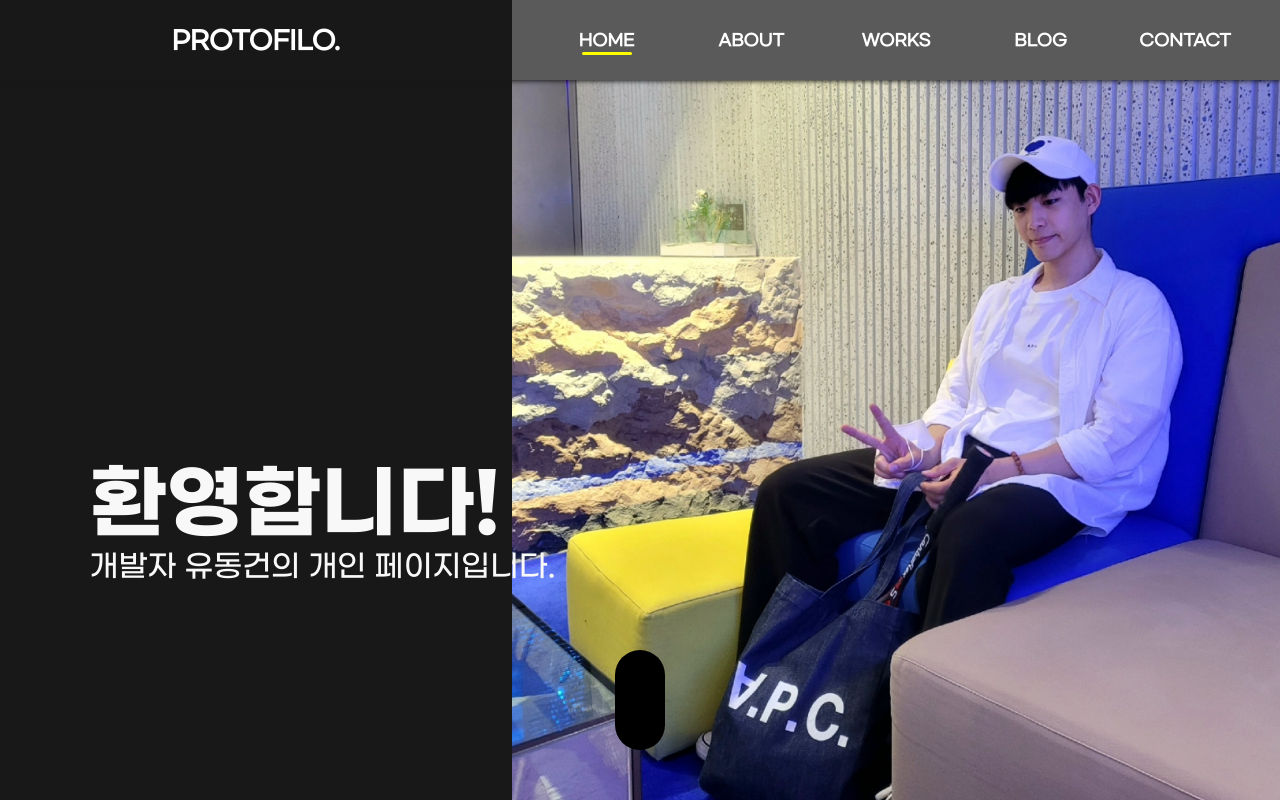
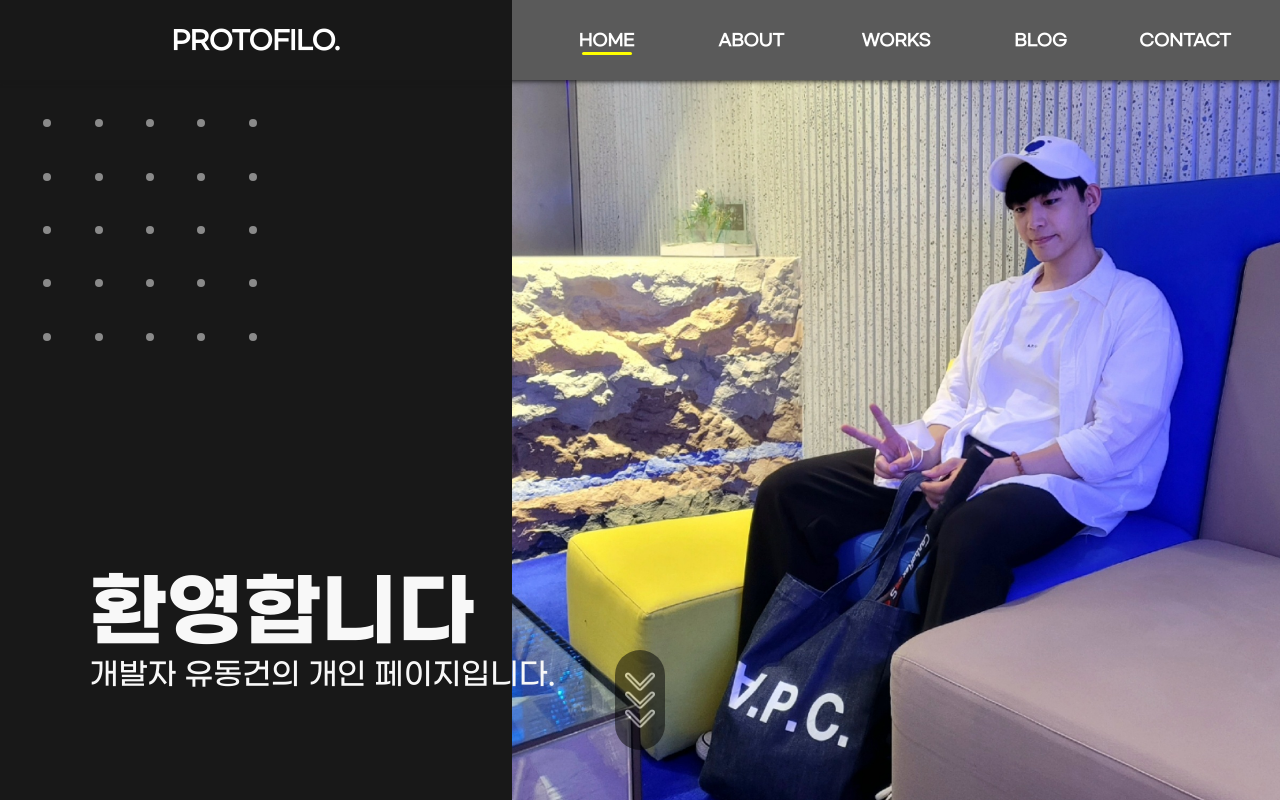
Before and after one commit to peppermintt0504/Pepperminttt.info, a React (Create React App) app: page / in a window 1280 px wide. Built offline with nearby package versions, Linux system fonts and the light colour scheme; a web font is replaced by a local one.

Commit message:
네비게이터 개발 및 멘트 변경

```diff
--- a/src/components/firstPage/FirstPage.style.css
+++ b/src/components/firstPage/FirstPage.style.css
@@ -4,10 +4,50 @@
     width: 100%;
     height: 100%;
 }
+
+.leftSection{
+    width: 40%;
+    height: calc(100vh - 80px);
+    background-color: var(--vt-c-black);
+ }
+ .leftSection .decoration{
+    width: 300px;
+    height: 300px;
+    /* background-color: antiquewhite; */
+    display: flex;
+    flex-direction: column;
+    justify-content: space-evenly;
+    align-items: center;
+ }
+ .decoration .line {
+    display: flex;
+    justify-content: space-evenly;
+    align-items: center;
+    height: 20px;
+    width: 100%;
+ }
+ .spot {
+    width: 8px;
+    height: 8px;
+    border-radius: 4px;
+    background-color: var(--vt-c-grey-soft);
+ }
+ .rightSection{
+    box-sizing: border-box;
+    width: 60%;
+    height: calc(100vh - 80px);
+ }
+ .rightSection img{
+    box-sizing: border-box;
+    height: calc(100vh - 80px);
+    width: 100%;
+    object-fit : cover;
+ }
+
 .MainTitle{
     position: absolute;
     color: var(--vt-c-white-soft);
-    bottom: 30%;
+    bottom: 15%;
     left: 7%;
 }
 
@@ -17,7 +57,7 @@
     opacity: 0;
     animation-name: appear;
     animation-duration: 2s;
-    animation-delay: 1s;
+    animation-delay: 0s;
     animation-fill-mode: forwards;
 }
 .secondTitleText{
@@ -25,7 +65,7 @@
     opacity: 0;
     animation-name: appear;
     animation-duration: 2s;
-    animation-delay: 2.5s;
+    animation-delay: 1s;
     animation-fill-mode: forwards;
 }
 .thirdTitleText{
@@ -55,4 +95,39 @@
     bottom: 50px;
     left : calc(50% - 25px);
     background-color: black;
+    opacity: 0.5;
+    display: flex;
+    flex-direction: column;
+    justify-content: center;
+    align-items: center;
+    animation-name: bounce;
+    animation-delay: 1s;
+    animation-duration: 2.5s;
+    animation-iteration-count: infinite;
+    cursor: pointer;
 }
+.downArrow{
+    width: 30px;
+
+}
+
+@keyframes bounce {
+    0%{
+        transform: translateY(0px);
+    }
+    12%{
+        transform: translateY(20px);
+    }
+    25%{
+        transform: translateY(10px);
+    }
+    37%{
+        transform: translateY(20px);
+    }
+    50%{
+        transform: translateY(0px);
+    }
+    100%{
+        transform: translateY(0px);
+    }
+}
--- a/src/components/firstPage/FirstPage.tsx
+++ b/src/components/firstPage/FirstPage.tsx
@@ -4,24 +4,50 @@ import { useDispatch } from 'react-redux';
 import { useSelector } from 'react-redux';
 import {RootState} from '../../redux/reducer/index'
 import Carousel from '../carousel/Carousel';
+import { menuChange } from '../../redux/action/menu_change';
+import { getMenu } from '../../tools/getMenu';
 
 
 const FirstPage = () =>{
     const dispatch = useDispatch();
     const temp = useSelector((state:RootState)=> state.generalState);
-
+    const scrollDown = () => {
+        dispatch(menuChange(getMenu(1)));
+    }
     return (
         <div className='firstPageLayout'>
-            <div className='leftSection'></div>
+            <div className='leftSection'>
+                <div className='decoration'>
+                    <div className='line'>
+                        {[0,0,0,0,0].map(()=> <div className='spot'></div>)}
+                    </div>
+                    <div className='line'>
+                        {[0,0,0,0,0].map(()=> <div className='spot'></div>)}
+                    </div>
+                    <div className='line'>
+                        {[0,0,0,0,0].map(()=> <div className='spot'></div>)}
+                    </div>
+                    <div className='line'>
+                        {[0,0,0,0,0].map(()=> <div className='spot'></div>)}
+                    </div>
+                    <div className='line'>
+                        {[0,0,0,0,0].map(()=> <div className='spot'></div>)}
+                    </div>
+                </div>
+            </div>
             <div className='rightSection'>
                 <img src={require('../../asset/mainPhoto.jpg')}/>
             </div>
             <div className='MainTitle'>
-                <div className='mainTitleText'>환영합니다!</div>
+                <div className='mainTitleText'>환영합니다</div>
                 <div className='secondTitleText'>개발자 유동건의 개인 페이지입니다.</div>
                 </div>
             {/* <div className='thirdTitleText'>해당 페이지는 외부 라이브러리를 최소로 사용하여 개발하였습니다.</div> */}
-            <div className='navigator'></div>
+            <div onClick={scrollDown} className='navigator'>
+                <img src={require('../../asset/down-arrow.png')} className='downArrow'/>
+                <img src={require('../../asset/down-arrow.png')} className='downArrow'/>
+                <img src={require('../../asset/down-arrow.png')} className='downArrow'/>
+            </div>
         </div>
     )
 }
--- a/src/components/secondPage/SecondPage.tsx
+++ b/src/components/secondPage/SecondPage.tsx
@@ -25,7 +25,7 @@ const SecondPage = () =>{
                                 <li>항상 도전하는 자세로 다양한 경험을 통해 개발 역량을 키우는 개발자입니다.</li>
                                 <li>개발 초기에 합류하여 월 매출 15억을 달성한 서비스를 개발한 경험이 있습니다.</li>
                                 <li>재능 기부로 웹 개발 관련 지도를 진행하며 다양한 커뮤니케이션 기술을 배웠습니다.</li>
-                                <li>블로그와 깃허브에 꾸준한 기록하며 꾸준하게 학습을 기록과 공유를 하고 있습니다.</li>
+                                <li>블로그와 깃허브에 꾸준히 기록하며 공유하고 있습니다.</li>
                                 <li>최적의 성능을 위해 넓은 관점으로 생각하고, 이를 적용하기 위해 노력합니다.</li>
                                 <li>높은 집중력과 강한 체력을 위해 매일 운동을 진행하고 있습니다.</li>
                             </div>
--- a/src/page/home/Home.style.css
+++ b/src/page/home/Home.style.css
@@ -15,22 +15,7 @@
     min-width: 900px;
     height: calc(100vh - 80px);
  }
- .leftSection{
-    width: 40%;
-    height: calc(100vh - 80px);
-    background-color: var(--vt-c-black);
- }
- .rightSection{
-    box-sizing: border-box;
-    width: 60%;
-    height: calc(100vh - 80px);
- }
- .rightSection img{
-    box-sizing: border-box;
-    height: calc(100vh - 80px);
-    width: 100%;
-    object-fit : cover;
- }
+
  .secondScreen{
     box-sizing: border-box;
     width: 100vw;
```
Also changed, not shown: src/asset/down-arrow.png (added).
